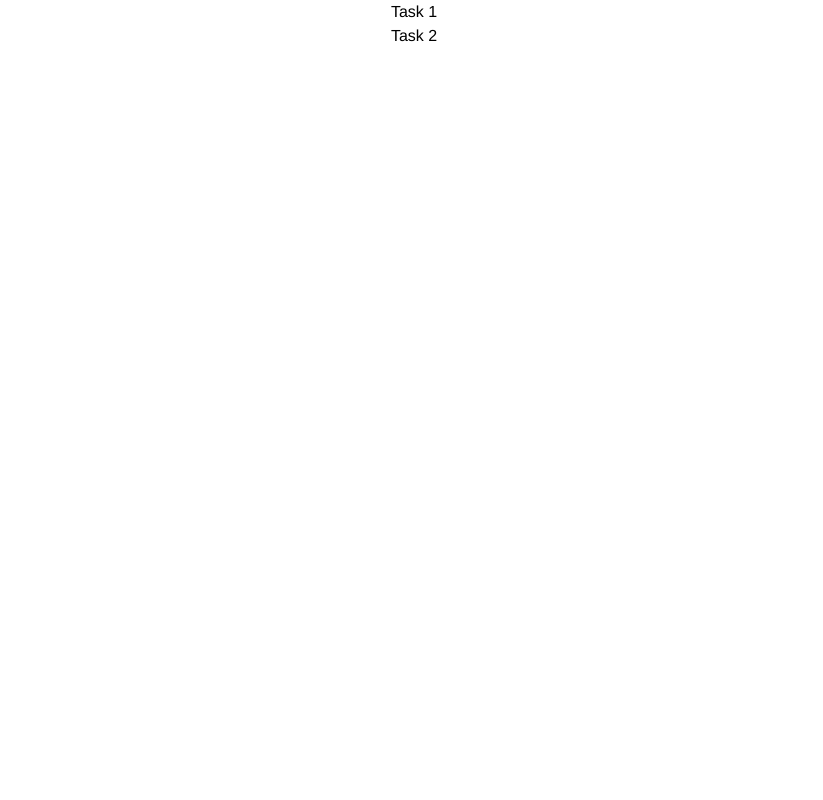
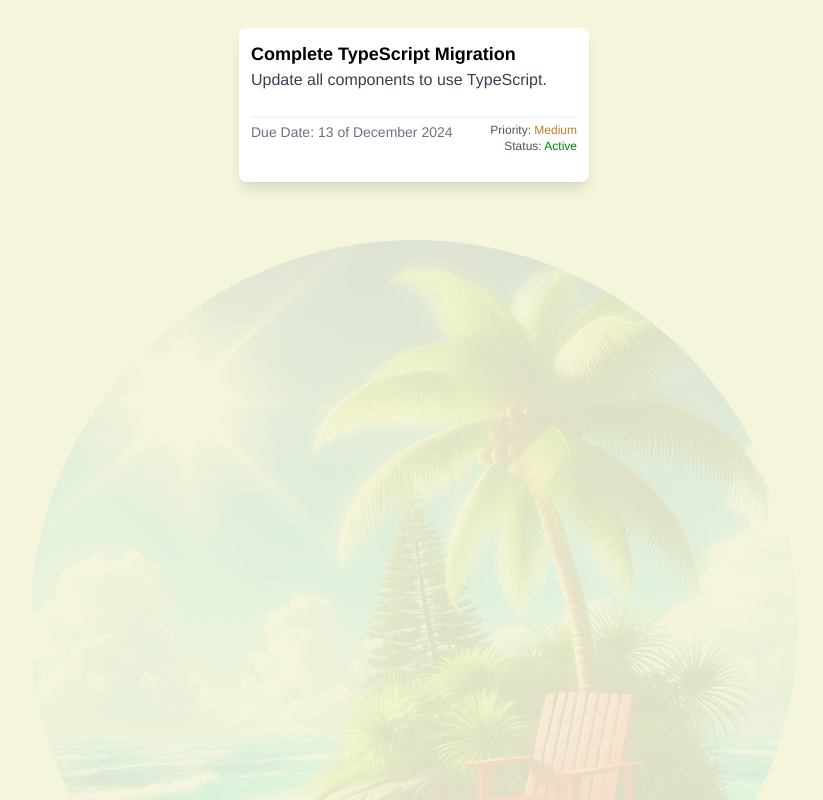
Before and after one commit to artemshar/tm, an Astro site: page / in a window 1280 px wide. Shown: the whole page, without its empty margins (226-1049 px from the left). Built offline with nearby package versions, Linux system fonts and the light colour scheme; Astro itself is replaced by a stand-in of ours.

Commit message:
A little playing with styles / UI

```diff
--- a/src/components/Task.svelte
+++ b/src/components/Task.svelte
@@ -1,20 +1,50 @@
-<script>
+<script lang="ts">
+  import type { StatusType, PriorityType } from "../types/tasks";
+
   export let title = "Task Title";
   export let description = "Task Description";
   export let duoDate = "13 of December 2024";
-  export let status = "ACTIVE";
-  export let priority = "MEDIUM";
+  export let status: StatusType = "ACTIVE";
+  export let priority: PriorityType = "MEDIUM";
+
+  const renderPriority = priority.toLowerCase();
+  const renderStatus = status.toLowerCase();
 </script>
 
-<div class="task p-5 rounded-lg shadow-lg bg-white min-w-[350px] m-2">
-  <div class="task__header flex justify-between border-b-2 border-gray-200 pb-2 mb-3">
-    <div class="text-lg font-semibold">{title}</div>
-    <div class="task__info text-right text-sm">
-      <div class="capitalize text-gray-600">Status: {status.toLowerCase()}</div>
-      <div class="capitalize text-gray-600">Priority: {priority.toLowerCase()}</div>
+<div class="p-3 rounded-lg shadow-lg bg-white min-w-[350px] m-2 relative">
+  <div class="text-lg font-semibold">{title}</div>
+  <div class="text-gray-700 mb-2">{description}</div>
+
+
+  <div class="flex justify-between border-t-2 border-gray-100 pb-1 pt-1 mb-3 gap-2 relative mt-6">
+    <div class="text-gray-500 text-sm">Due Date: {duoDate}</div>
+
+    <div class="text-right text-xs items-end">
+      <div class="capitalize text-gray-600">Priority: <span class={`${renderPriority}`}>{renderPriority}</span></div>
+      <div class="capitalize text-gray-600">Status: <span class={`${renderStatus}`}>{renderStatus}</span></div>
     </div>
   </div>
 
-  <div class="text-gray-700 mb-2">{description}</div>
-  <div class="text-gray-500 text-sm">Due Date: {duoDate}</div>
+
 </div>
+
+<style>
+  /* colors to highlight a status */
+  .active {
+    color: green;
+  }
+  .completed {
+    font-weight: 600;
+  }
+
+  /* colors to highlight a priority */
+  .high {
+    color: rgb(168, 20, 20);
+  }
+  .medium {
+    color: rgb(189, 126, 43);
+  }
+  .low {
+    color: rgb(50, 135, 205);
+  }
+</style>
--- a/src/components/TasksList.astro
+++ b/src/components/TasksList.astro
@@ -1,5 +1,20 @@
 ---
+import Task from '../components/Task.svelte';
+import type { PriorityType, StatusType } from '../types/tasks';
 
+const task: {
+  title: string;
+  description: string;
+  duoDate: string;
+  priority: PriorityType;
+  status: StatusType;
+} = {
+  title: "Complete TypeScript Migration",
+  description: "Update all components to use TypeScript.",
+  duoDate: "13 of December 2024",
+  priority: "MEDIUM",
+  status: "ACTIVE",
+};
 ---
 
 <div class="container">
@@ -7,10 +22,13 @@
 		<section class="tasks-list-section">
       <ul>
         <li>
-          Task 1
-        </li>
-        <li>
-          Task 2
+          <Task
+            title={task.title}
+            description={task.description}
+            duoDate={task.duoDate}
+            priority={task.priority}
+            status={task.status}
+          />
         </li>
       </ul>
 		</section>
@@ -19,9 +37,15 @@
 </div>
 
 <style>
+  li, ul {
+    list-style: none;
+  }
 	.container {
 		font-family: 'Helvetica Neue', 'Arial Nova', 'Nimbus Sans', Arial, sans-serif;
 		height: 100%;
+    padding: 20px 15px;
+    margin: 0 auto;
+    width: 100%;
 	}
 
 	main {
--- a/src/layouts/Layout.astro
+++ b/src/layouts/Layout.astro
@@ -8,6 +8,10 @@
     <title>Task Manager by Artem Shar</title>
   </head>
   <body>
+    <div
+      class="as-bg fixed inset-0 z-0 bg-cover bg-center bg-no-repeat opacity-10 pointer-events-none dark:opacity-20 transition-all duration-[2.5s] ease-in-out [&+*]:relative"
+    >
+    </div>
     <slot />
   </body>
 </html>
@@ -18,5 +22,16 @@
     margin: 0;
     width: 100%;
     height: 100%;
+    background-color: beige;
+  }
+  .as-bg {
+    margin: 30vh auto;
+    background-image: url('/bg.webp');
+    background-size: cover;
+    background-position: center bottom;
+    background-repeat: no-repeat;
+    border-radius: 50%;
+    width: 60vw;
+    height: 60vw;
   }
 </style>
```
Also changed, not shown: public/bg.webp (added). Lines whose indentation alone changed are shown as unchanged.
